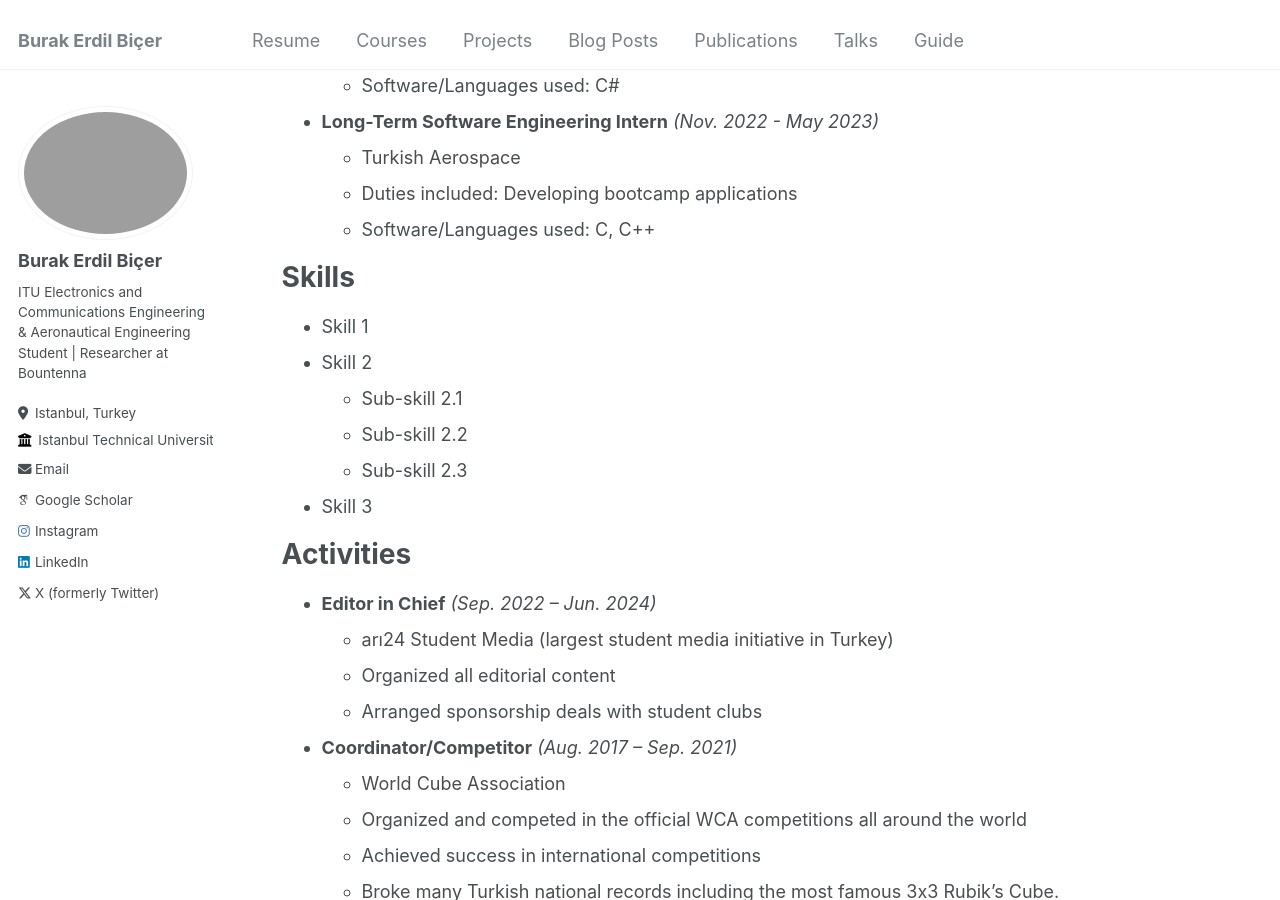
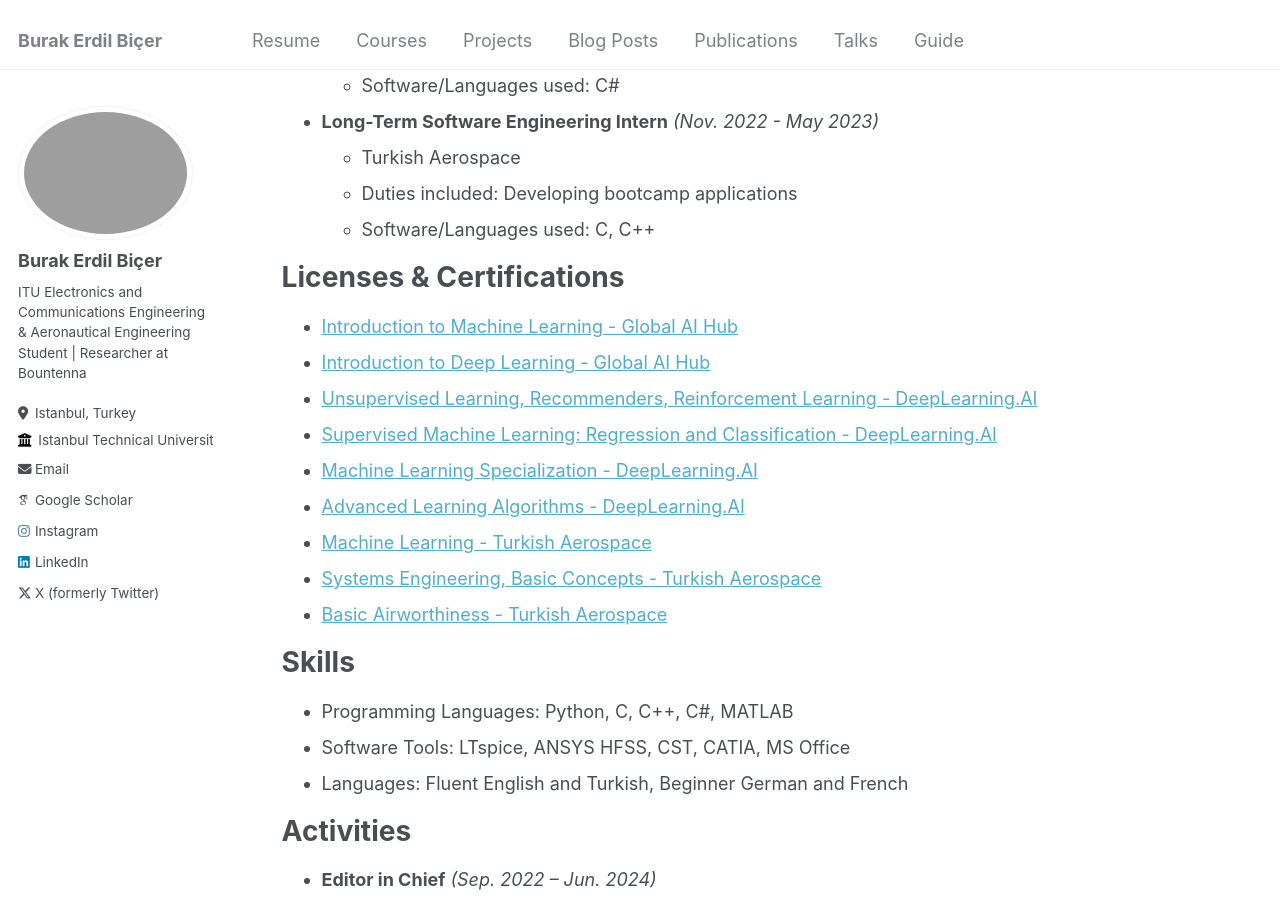
Before and after one commit to burakerdilb/burakerdilb.github.io, a Jekyll site: the page built from _pages/resume.md, in a window 1280 px wide and 900 px high, scrolled down 1215 px. Built offline with Jekyll 4.4.1, drawn with Linux system fonts in a browser that asks for light colours; some web fonts are replaced; some of the changed text lies outside the part shown.

Commit message:
Update resume.md

```diff
--- a/_pages/resume.md
+++ b/_pages/resume.md
@@ -29,7 +29,7 @@
     - Fluid Mechanics
     - Comp. Aid. Design with CATIA
 
-Work experience
+Work Experience
 ======
 * **Undergraduate Research Assistant** *(Nov. 2022 - Present)*
   * Bountenna Antennas & Propagation Research Lab.
@@ -52,14 +52,23 @@
   * Duties included: Developing bootcamp applications
   * Software/Languages used: C, C++
 
+Licenses & Certifications
+======
+* [Introduction to Machine Learning - Global AI Hub](https://globalaihub.com/certificate-share/eyJ1c2VyLWlkIjo4MjQzNCwiY291cnNlLWlkIjoxMTQ0NjUsImNlcnQtaWQiOiIxMTQ2OTcifQ==)
+* [Introduction to Deep Learning - Global AI Hub](https://globalaihub.com/certificate-share/eyJ1c2VyLWlkIjo4MjQzNCwiY291cnNlLWlkIjoxMTUyMTksImNlcnQtaWQiOiIxMTUzODgifQ==)
+* [Unsupervised Learning, Recommenders, Reinforcement Learning - DeepLearning.AI](https://www.coursera.org/account/accomplishments/certificate/YLUJHM9UHYBW)
+* [Supervised Machine Learning: Regression and Classification - DeepLearning.AI](https://www.coursera.org/account/accomplishments/certificate/VVE8C82NPEFM)
+* [Machine Learning Specialization - DeepLearning.AI](https://www.coursera.org/account/accomplishments/specialization/certificate/UAG63VEU6KCS)
+* [Advanced Learning Algorithms - DeepLearning.AI](https://www.coursera.org/account/accomplishments/certificate/DXXWUKZ5RNKU)
+* [Machine Learning - Turkish Aerospace]()
+* [Systems Engineering, Basic Concepts - Turkish Aerospace]()
+* [Basic Airworthiness - Turkish Aerospace]()
+
 Skills
 ======
-* Skill 1
-* Skill 2
-  * Sub-skill 2.1
-  * Sub-skill 2.2
-  * Sub-skill 2.3
-* Skill 3
+* Programming Languages: Python, C, C++, C#, MATLAB
+* Software Tools: LTspice, ANSYS HFSS, CST, CATIA, MS Office
+* Languages: Fluent English and Turkish, Beginner German and French
 
 Activities
 ======
```
